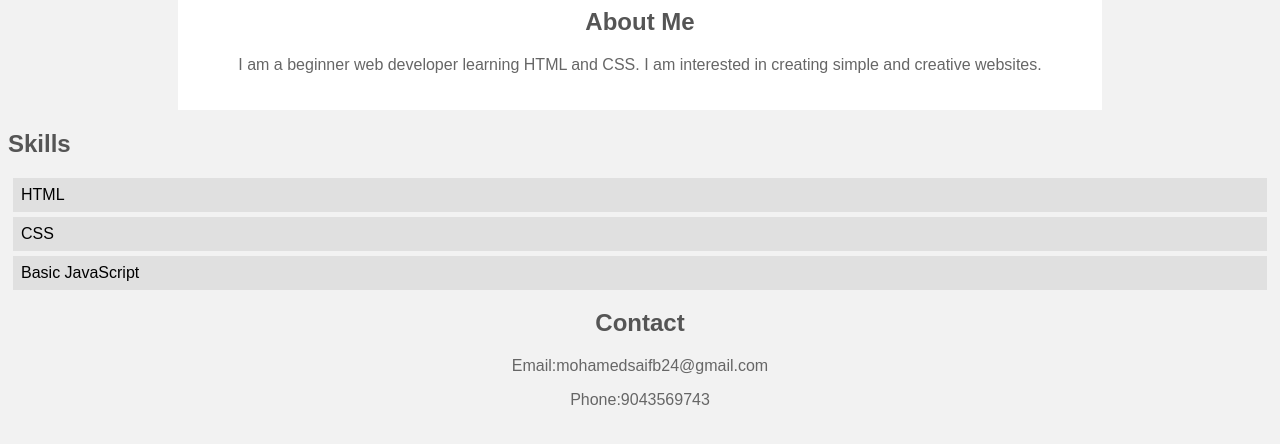
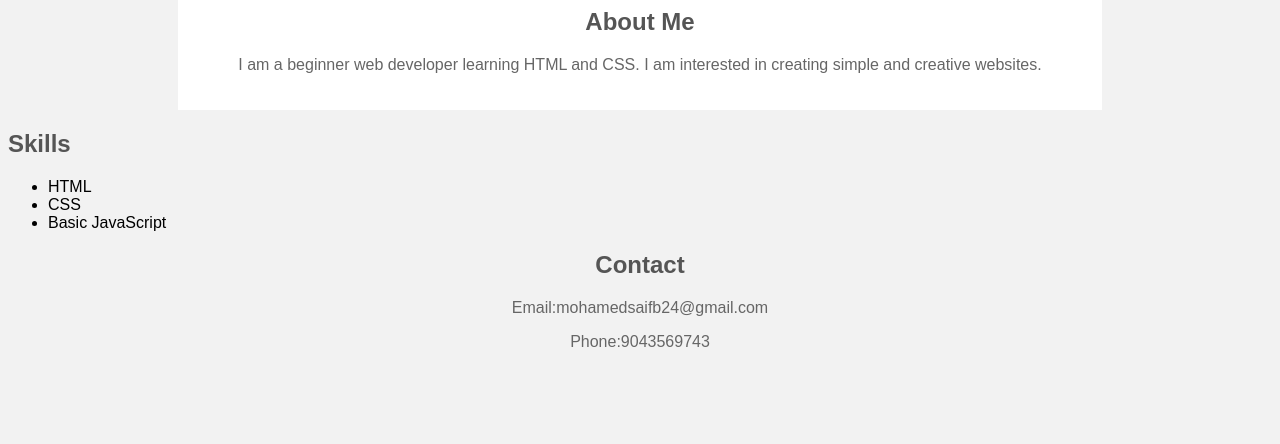
Before and after one commit to mohamedsaif21/PST2025-26, a plain HTML site: page Take1/index.html in a window 1280 px wide. Shown: the part 158-602 px from the top of the page. Drawn offline with Linux system fonts and the light colour scheme.

Commit message:
Remove unused CSS rules from style.css

```diff
--- a/Take1/style.css
+++ b/Take1/style.css
@@ -24,16 +24,7 @@ p {
     color: #666;
 }
 
-ul {
-    list-style-type: none;
-    padding: 0;
-}
 
-li {
-    background-color: #e0e0e0;
-    margin: 5px;
-    padding: 8px;
-}
 
 .profile-img {
     width: 100px;
```
